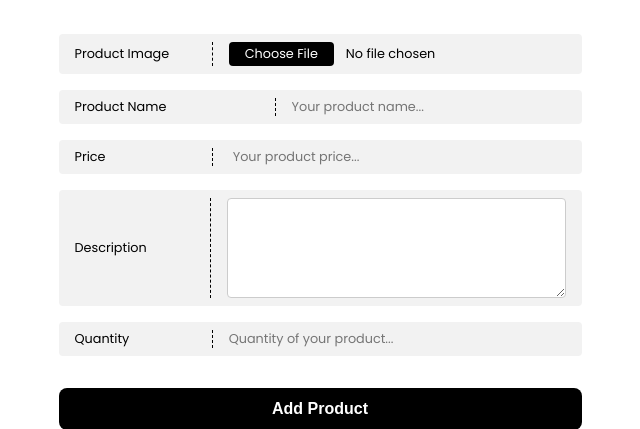
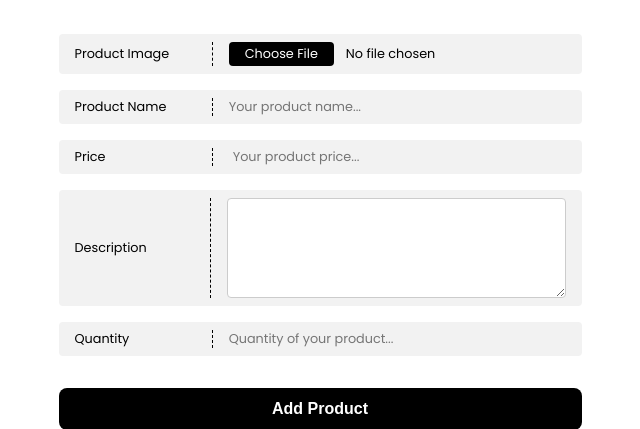
Before and after one commit to Polystree/PePeWe, a PHP site: page /admin/add-product.php in a window 1280 px wide. Shown: the part 138-567 px from the top of the page, without its empty margins (320-960 px from the left). Run offline with PHP 8.4, Linux system fonts and the light colour scheme; data that the repository does not hold is empty.

Commit message:
minor incosistent width fix

```diff
--- a/assets/css/style.css
+++ b/assets/css/style.css
@@ -116,8 +116,12 @@ a {
   width: 100%;
 }
 
+input[value] {
+  color: gray;
+}
 
-input[type="text"]{
+
+.security-question input[type="text"]{
   width: unset;
 }
 
```
